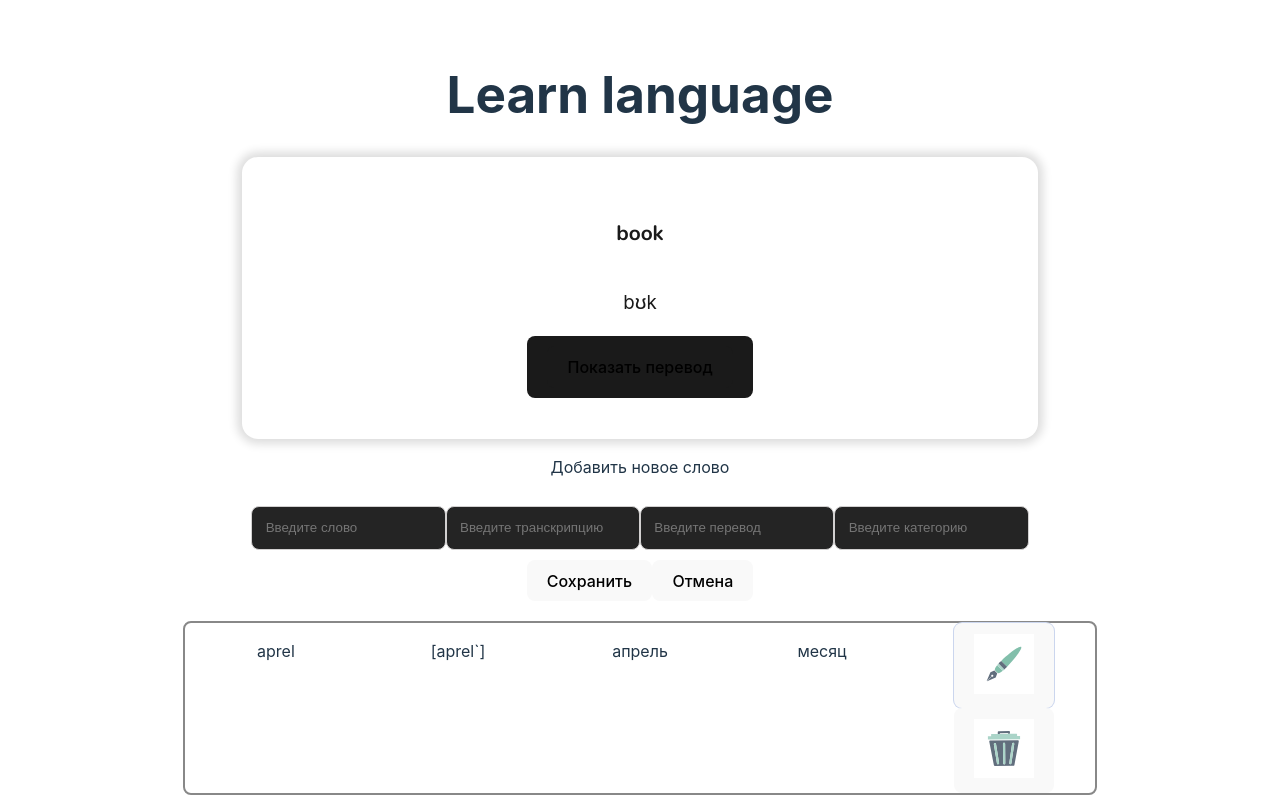
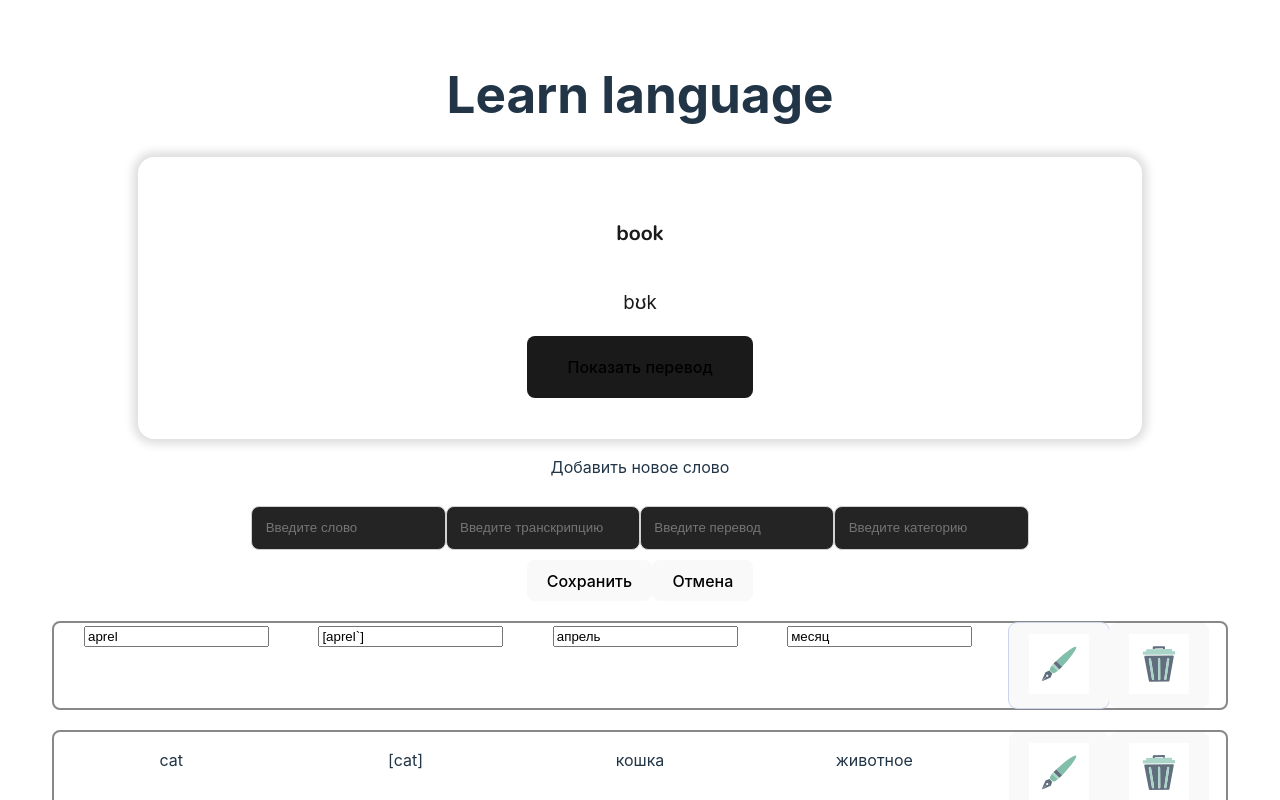
Before and after one commit to Alixess/Project-React, a React (Vite) app: page / in a window 1280 px wide. Both pictures are taken after a click on the button 1004 px from the left and 665 px from the top of the page. Shown: the top 800 px of the page. Built offline with nearby package versions, Linux system fonts and the light colour scheme.

Commit message:
change wordlist

```diff
--- a/src/Components/WordList/WordList.jsx
+++ b/src/Components/WordList/WordList.jsx
@@ -15,10 +15,41 @@ export default function WordList(props) {
     id,
   } = props;
   const editWordId = selectWordsId === id;
-  const deleteWordId = selectWordsId === id;
+  //const deleteWordId = selectWordsId === id;
 
+  const editableWord = () => {
     return (
-    <div className={style.card}>
+      <div className={style.card_inner}>
+        <div className={style.card_body}>
+          <input
+            className={style.card_text}
+            placeholder="Введите слово"
+            defaultValue={english}></input>
+        </div>
+        <div className={style.card_body}>
+          <input
+            className={style.card_text}
+            placeholder="Введите транскрипцию"
+            defaultValue={transcription}></input>
+        </div>
+        <div className={style.card_body}>
+          <input
+            className={style.card_text}
+            placeholder="Введите перевод"
+            defaultValue={russian}></input>
+        </div>
+        <div className={style.card_body}>
+          <input
+            className={style.card_text}
+            placeholder="Введите категорию"
+            defaultValue={tags}></input>
+        </div>
+      </div>
+    );
+  };
+  const initiallyWord = () => {
+    return (
+      <div className={style.card_inner}>
         <div className={style.card_body}>
           <p className={style.card_text}>{english}</p>
         </div>
@@ -31,6 +62,13 @@ export default function WordList(props) {
         <div className={style.card_body}>
           <p className={style.card_text}>{tags}</p>
         </div>
+      </div>
+    );
+  };
+
+  return (
+    <div className={style.card}>
+      {!editWordId ? initiallyWord() : editableWord()}
       <div>
         <button onClick={() => handleClick(id)}>
           <img src={editSvg} alt="edit" />
--- a/src/Components/WordList/Wordlist.module.scss
+++ b/src/Components/WordList/Wordlist.module.scss
@@ -3,12 +3,18 @@
 
 .card {
   display: grid;
-  grid-template-columns: 20% 20% 20% 20% 20%;
+  grid-template-columns: 80% 20%;
   justify-content: center;
   border: $main-fontcolor 2px solid;
   border-radius: 8px;
   margin: 20px;
 
+  &_inner {
+    display: grid;
+    grid-template-columns: 25% 25% 25% 25%;
+    justify-content: center;
+  }
+
   &_body {
     padding: 0 30px;
   }
```
Lines whose indentation alone changed are shown as unchanged.
